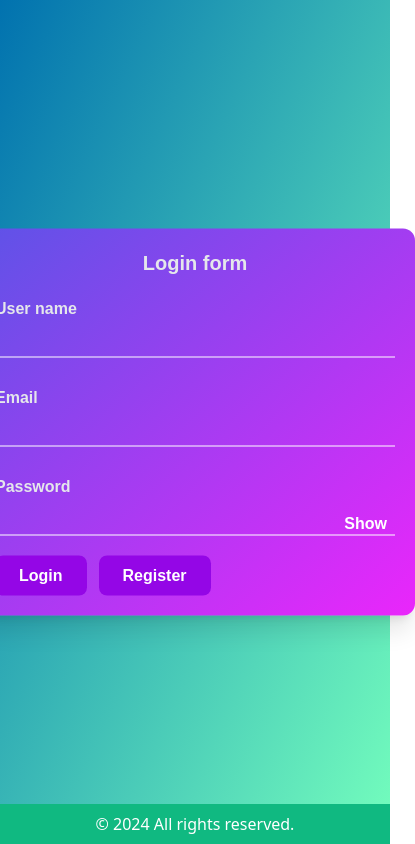
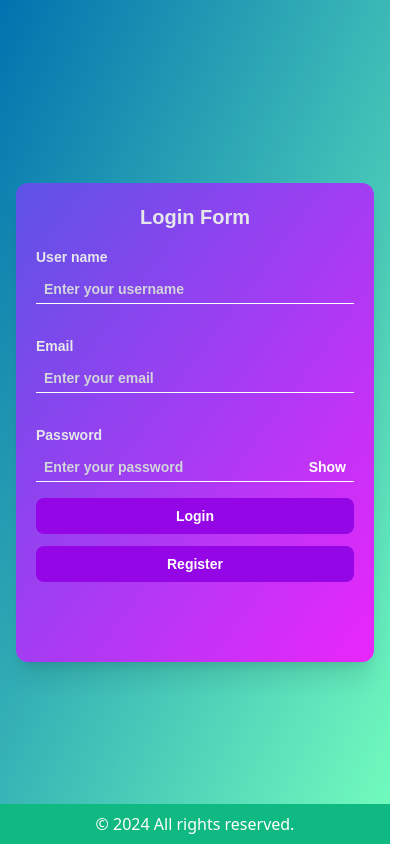
Before and after one commit to umair763/Todo-App-Full-Stack, a React (Vite) app in the folder client/: page / in a window 390 px wide. Shown: the whole page, 415 px wide, since content can reach past the window. Built offline with nearby package versions, Linux system fonts and the light colour scheme; a web font is replaced by a local one.

Commit message:
Login responsiveness for small display

```diff
--- a/client/src/components/LoginForm.jsx
+++ b/client/src/components/LoginForm.jsx
@@ -142,63 +142,64 @@ function LoginForm({ setlogin }) {
 
    return (
       <div className="min-h-screen bg-gradient-to-br from-[#0172af] to-[#74febd] flex justify-center items-center p-4">
-         <div className="bg-gradient-to-br from-[#5d53e7] to-[#ea26fb] justify-center absolute top-1/2 left-1/2 transform -translate-x-1/2 -translate-y-1/2 p-5 rounded-xl font-caros-light text-gray-200 min-w-[250px] shadow-xl md:min-w-[400px]">
+         <div className="bg-gradient-to-br from-[#5d53e7] to-[#ea26fb] p-5 rounded-xl font-caros-light text-gray-200 shadow-xl w-full max-w-sm md:max-w-lg lg:max-w-xl">
             {showRegister ? (
                <Registeruser />
             ) : (
                <>
-                  <h2 className="text-center text-xl font-extrabold">Login form</h2>
+                  <h2 className="text-center text-xl md:text-2xl lg:text-3xl font-extrabold">Login Form</h2>
                   <form onSubmit={handleSubmit}>
-                     <div className="flex flex-col justify-center mb-2 font-bold">
-                        <label className="pt-5 pb-3">User name</label>
+                     <div className="flex flex-col justify-center mb-4 font-bold">
+                        <label className="pt-4 pb-2 text-sm md:text-base lg:text-lg">User name</label>
                         <input
                            type="text"
                            required
-                           className="border-b border-white bg-transparent text-white-100 font-caros-light focus:outline-none"
+                           className="border-b border-white bg-transparent text-white placeholder-gray-300 focus:outline-none px-2 py-1 text-sm md:text-base"
+                           placeholder="Enter your username"
                         />
                      </div>
-                     <div className="flex flex-col justify-center mb-2 font-bold">
-                        <label className="pt-5 pb-3">Email</label>
+                     <div className="flex flex-col justify-center mb-4 font-bold">
+                        <label className="pt-4 pb-2 text-sm md:text-base lg:text-lg">Email</label>
                         <input
                            type="email"
                            value={email}
                            onChange={(e) => setEmail(e.target.value)}
                            required
-                           className="border-b border-white bg-transparent text-white-100 font-caros-light focus:outline-none"
+                           className="border-b border-white bg-transparent text-white placeholder-gray-300 focus:outline-none px-2 py-1 text-sm md:text-base"
+                           placeholder="Enter your email"
                         />
                      </div>
-                     <div className="flex flex-col justify-center mb-2 font-bold">
-                        <label className="pt-5 pb-3">Password</label>
+                     <div className="flex flex-col justify-center mb-4 font-bold">
+                        <label className="pt-4 pb-2 text-sm md:text-base lg:text-lg">Password</label>
                         <div className="relative">
                            <input
                               type={isPasswordVisible ? 'text' : 'password'}
                               value={password}
                               onChange={(e) => setPassword(e.target.value)}
                               required
-                              className="border-b border-white bg-transparent text-white-100 font-caros-light focus:outline-none pr-20"
-                              style={{ width: '25rem' }} // Set a custom width using inline style
+                              className="border-b border-white bg-transparent text-white placeholder-gray-300 focus:outline-none px-2 py-1 text-sm md:text-base pr-16 w-full"
+                              placeholder="Enter your password"
                            />
                            <div
-                              className="absolute right-2 top-1/2 transform -translate-y-1/2 cursor-pointer text-white " // Adjusted the position of the text
+                              className="absolute right-2 top-1/2 transform -translate-y-1/2 cursor-pointer text-white text-sm"
                               onClick={togglePasswordVisibility}
                            >
                               {isPasswordVisible ? 'Hide' : 'Show'}
                            </div>
                         </div>
                      </div>
-
-                     {error && <p className="text-black">{error}</p>}
-                     <div className="flex flex-row gap-3">
+                     {error && <p className="text-red-500 text-xs md:text-sm lg:text-base mb-4">{error}</p>}
+                     <div className="flex flex-col md:flex-row gap-3 items-center justify-center">
                         <button
                            type="submit"
-                           className="bg-[#9406e6] text-white rounded-lg p-2 px-6 font-bold hover:bg-[#8306ca] cursor-pointer mt-3"
+                           className="bg-[#9406e6] text-white rounded-lg p-2 px-4 md:px-6 font-bold hover:bg-[#8306ca] transition-all duration-300 w-full md:w-auto text-sm md:text-base lg:text-lg"
                         >
                            Login
                         </button>
                         <button
                            type="button"
                            onClick={() => setShowRegister(true)}
-                           className="bg-[#9406e6] text-white rounded-lg p-2 px-6 font-bold hover:bg-[#8306ca] cursor-pointer mt-3"
+                           className="bg-[#9406e6] text-white rounded-lg p-2 px-4 md:px-6 font-bold hover:bg-[#8306ca] transition-all duration-300 w-full md:w-auto text-sm md:text-base lg:text-lg"
                         >
                            Register
                         </button>
```
